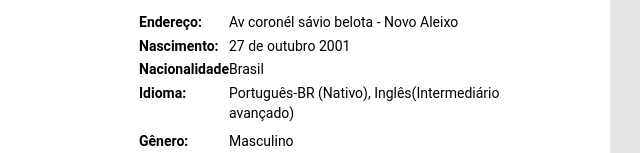
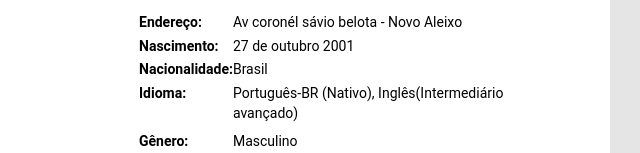
Before and after one commit to fmmrenan/curriculocss, a plain HTML site: page index.html in a window 1280 px wide. Shown: the part 647-800 px from the top of the page, 571-1211 px from the left. Drawn offline with Linux system fonts and the light colour scheme.

Commit message:
Update index.html

```diff
--- a/index.html
+++ b/index.html
@@ -57,7 +57,7 @@
                         </div>
                         <div class="miniRow">
                             <div class="miniCellL">
-                                Nacionalidade
+                                Nacionalidade:
                             </div>
                             <div class="miniCellR">
                                 Brasil
```
